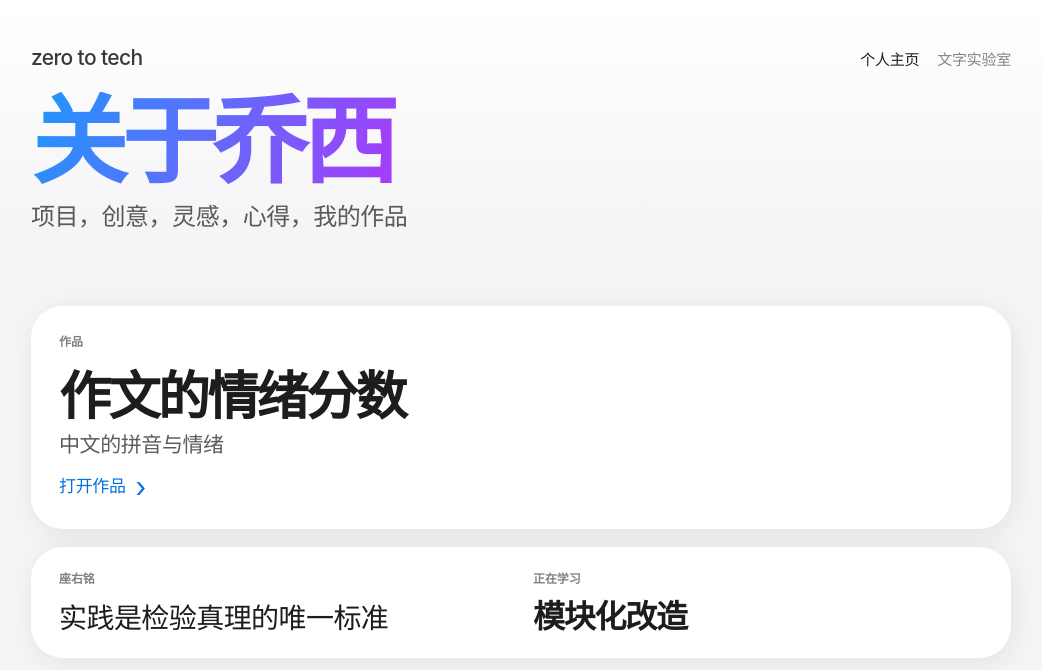
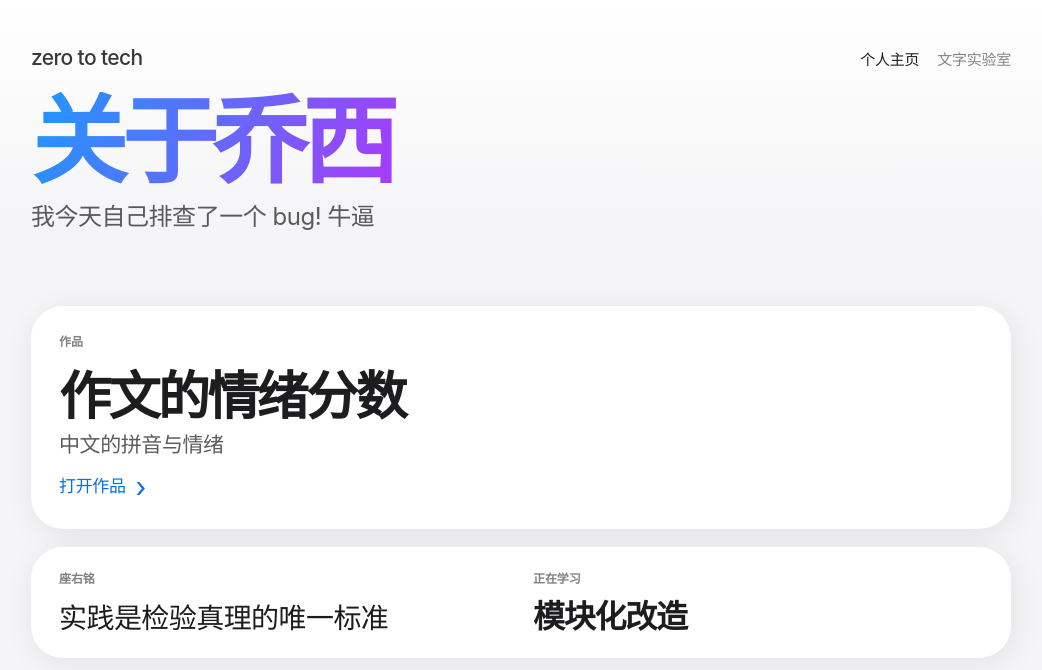
Before and after one commit to JoeyJ609/zero-to-tech, a website built with Vite: page index.html in a window 1280 px wide. Shown: the whole page, without its empty margins (119-1161 px from the left). Built offline with nearby package versions, Linux system fonts and the light colour scheme.

Commit message:
引入了vite和 npm配置

```diff
--- a/index.html
+++ b/index.html
@@ -31,7 +31,7 @@
               </div>
               <div class="hero-copy">
                 <h1 class="hero-display">关于乔西</h1>
-                <p class="hero-subtitle">项目，创意，灵感，心得，我的作品</p>
+                <p class="hero-subtitle">我今天自己排查了一个 bug! 牛逼</p>
               </div>
             </article>
             <!-- ↑↑↑ hero 结束 ↑↑↑ -->
--- a/js/cards.js
+++ b/js/cards.js
@@ -1,4 +1,4 @@
-import { animate, stagger } from "https://cdn.jsdelivr.net/npm/animejs@4/+esm";
+import { animate, stagger } from "animejs";
 
 export function initCardsAnim() {
   animate(".card", {
--- a/js/score.js
+++ b/js/score.js
@@ -1,4 +1,4 @@
-import { animate, scrambleText } from "https://cdn.jsdelivr.net/npm/animejs@4/+esm";
+import { animate, scrambleText } from "animejs";
 
 export function initScoreAnim() {
   var btn = document.querySelector(".primary-button");
```
Also changed, not shown: package.json (added, +15 -0 lines), 3 other files.
